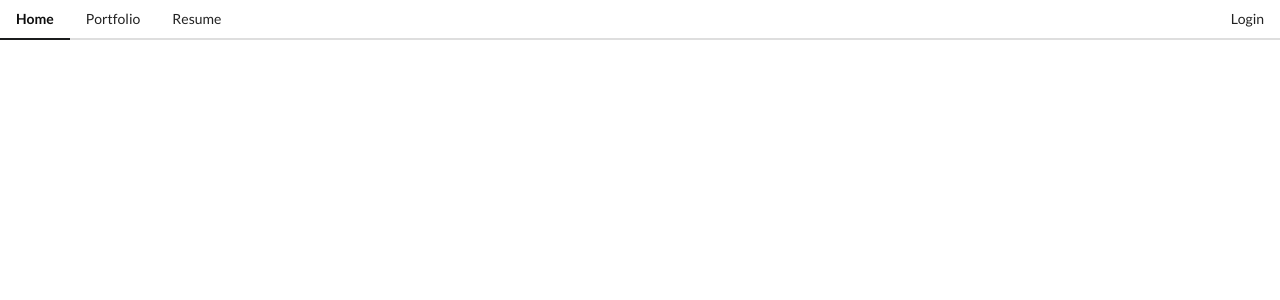
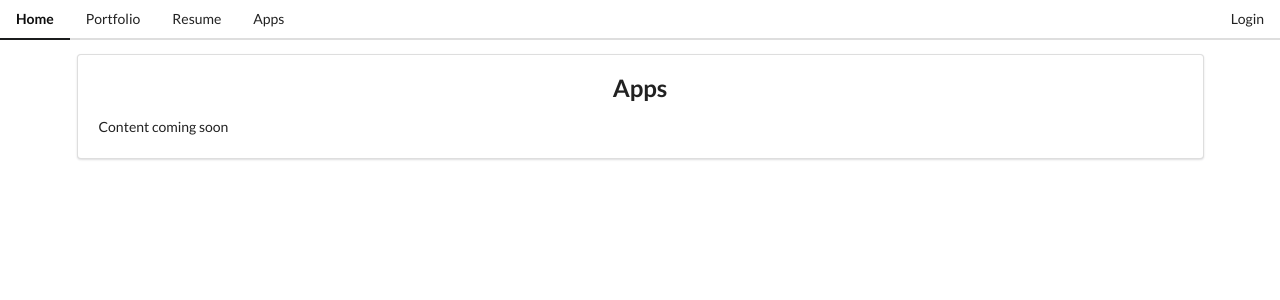
Before and after one commit to Glenn-S/glennskelton, a React (Create React App) app: page /apps in a window 1280 px wide. Shown: the top 300 px of the page. Built offline with nearby package versions, Linux system fonts and the light colour scheme.

Commit message:
Added apps menu option and page

```diff
--- a/src/components/App.js
+++ b/src/components/App.js
@@ -4,6 +4,7 @@ import Header from './Header';
 import Home from '../pages/Home';
 import Portfolio from '../pages/Portfolio';
 import Resume from '../pages/Resume';
+import Apps from '../pages/Apps';
 import Login from '../pages/Login';
 
 const App = () => {
@@ -24,6 +25,9 @@ const App = () => {
           <Route path="/resume">
             <Resume />
           </Route>
+          <Route path="/apps">
+            <Apps />
+          </Route>
           <Route path="/login">
             <Login />
           </Route>
--- a/src/components/Header.js
+++ b/src/components/Header.js
@@ -35,6 +35,9 @@ class Header extends React.Component {
         <div>
           <Link to="/resume" className={`item ${this.isActive('resume')}`} id="resume" onClick={this.onSelectNav}>Resume</Link>
         </div>
+        <div>
+          <Link to="/apps" className={`item ${this.isActive('apps')}`} id="resume" onClick={this.onSelectNav}>Apps</Link>
+        </div>
         <div className="right menu">
           <div>
             <Link to="/login" className={`item ${this.isActive('login')}`} id="login" onClick={this.onSelectNav}>Login</Link>
--- /dev/null
+++ b/src/pages/Apps/index.js
@@ -0,0 +1,19 @@
+import React from 'react';
+import PageTemplate from '../../components/PageTemplate';
+
+export default class Apps extends React.Component {
+  render() {
+    return (
+      <PageTemplate>
+        <h2 className="ui center aligned header">
+              Apps
+            </h2>
+            <div className="">
+              <p>
+                Content coming soon
+              </p>
+            </div>
+      </PageTemplate>
+    );
+  }
+}
```
